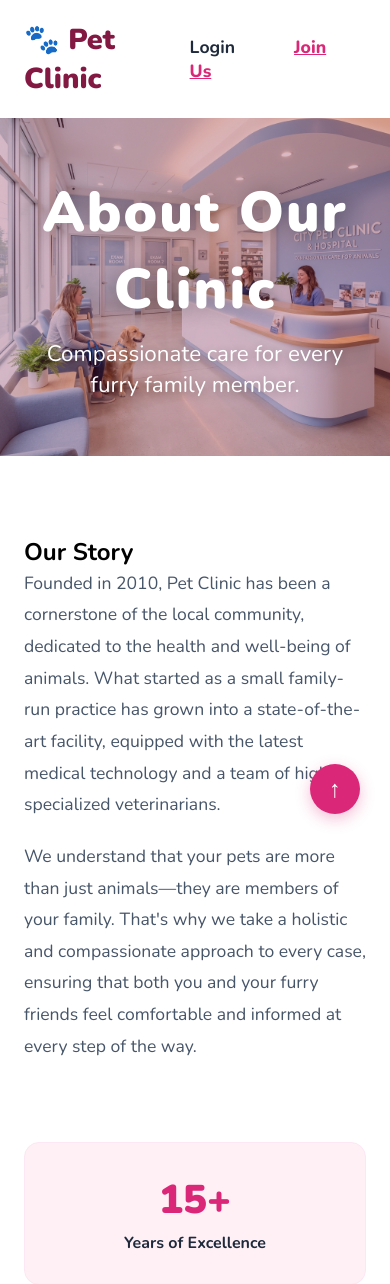
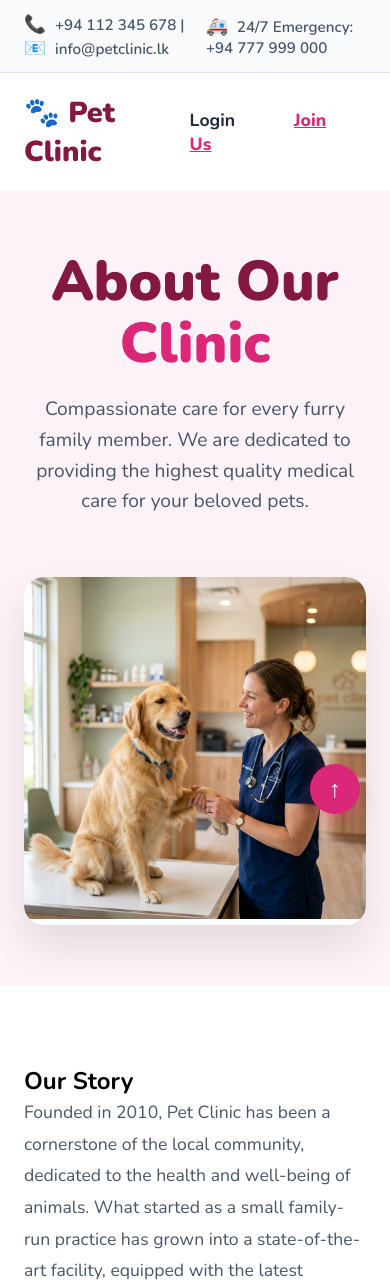
Before and after one commit to Keshani14/pet-clinic-system, a PHP site: page /?url=home/about in a window 390 px wide. Shown: the top 1284 px of the page. Run offline with PHP 8.4, Linux system fonts and the light colour scheme.

Commit message:
Revamp homepage/about layouts and styles
Add top contact/emergency bars to Home and About, convert About hero to a split layout with image and refined copy, and simplify Home hero with new subtitle and CTA. Update navigation: mark Home link active, add Blog link, and add .home-nav .active styles. Remove duplicated footer markup from both views and switch to including layouts/footer.php; adjust back-to-top markup. Styles: introduce .about-hero-split and related responsive rules, constrain hero image height and use object-fit: contain, and add navigation color/weight fixes.

```diff
--- a/app/views/about.php
+++ b/app/views/about.php
@@ -4,6 +4,17 @@ $pageDescription = 'Learn more about our dedicated team and our mission to provi
 $bodyClass       = 'page-about';
 require_once __DIR__ . '/layouts/header.php';
 ?>
+<body class="page-about">
+<div class="top-bar">
+    <div class="container top-bar-content">
+        <div class="contact-info">
+            <span class="icon">📞</span> +94 112 345 678 | <span class="icon">📧</span> info@petclinic.lk
+        </div>
+        <div class="emergency-info">
+            <span class="icon red">🚑</span> 24/7 Emergency: +94 777 999 000
+        </div>
+    </div>
+</div>
 
 <nav class="home-nav">
     <div class="container nav-content">
@@ -29,11 +40,15 @@ require_once __DIR__ . '/layouts/header.php';
     </div>
 </nav>
 
-<section class="about-hero-section" style="background-image: url('images/pet_clinic_hero_blue.png');">
-    <div class="hero-overlay"></div>
-    <div class="container hero-container">
-        <h1 class="hero-main-title">About Our Clinic</h1>
-        <p class="about-tagline">Compassionate care for every furry family member.</p>
+<section class="about-hero-split">
+    <div class="container hero-split-container">
+        <div class="hero-split-text">
+            <h1 class="hero-split-title">About Our <span>Clinic</span></h1>
+            <p class="hero-split-tagline">Compassionate care for every furry family member. We are dedicated to providing the highest quality medical care for your beloved pets.</p>
+        </div>
+        <div class="hero-split-image-container">
+            <img src="images/hero_banner.png" alt="Our Clinic">
+        </div>
     </div>
 </section>
 
@@ -68,26 +83,14 @@ require_once __DIR__ . '/layouts/header.php';
 </section>
 
 <section class="mission-section">
-    <div class="container text-center">
-        <h2 class="section-title">Our <span>Mission</span></h2>
+    <div class="container">
+        <h2 class="section-title text-center">Our <span>Mission</span></h2>
         <div class="mission-box">
             <p>"To provide world-class veterinary care through innovation, empathy, and a deep-rooted love for animals. We strive to enhance the bond between humans and their pets by ensuring a long, healthy, and happy life for every animal we treat."</p>
         </div>
     </div>
 </section>
 
-<footer class="home-footer">
-    <div class="container">
-        <div class="footer-content">
-            <div class="footer-brand">
-                <span class="footer-logo">🐾</span>
-                <h4>Pet Clinic</h4>
-            </div>
-            <p>&copy; <?php echo date('Y'); ?> Pet Clinic Management System. Delivering Excellence in Pet Care.</p>
-        </div>
-    </div>
-</footer>
-
 <a href="#" class="back-to-top" id="backToTop">
     <span>↑</span>
 </a>
--- a/public/css/style.css
+++ b/public/css/style.css
@@ -931,6 +931,12 @@ body.page-home {
     padding: 0;
 }
 
+/* ── 33. Navigation Fixes ─────────────── */
+.home-nav .active {
+    color: #db2777 !important;
+    font-weight: 800;
+}
+
 .nav-links-list li a {
     text-decoration: none;
     color: var(--gray-800);
@@ -1093,24 +1099,57 @@ body.page-about {
     padding: 0 24px;
 }
 
-.about-hero-section {
-    position: relative;
-    height: 40vh;
-    min-height: 300px;
-    background-size: cover;
-    background-position: center;
+.about-hero-split {
+    background: #fdf2f8; /* Nude/Light Pink Background */
+    padding: 60px 0;
+    overflow: hidden;
+}
+
+.hero-split-container {
     display: flex;
     align-items: center;
-    justify-content: center;
-    text-align: center;
-    color: #ffffff;
+    gap: 60px;
 }
 
-.about-tagline {
-    font-size: 1.4rem;
-    color: #ffffff;
-    margin-top: 10px;
-    text-shadow: 0 2px 10px rgba(0,0,0,0.3);
+.hero-split-text {
+    flex: 1;
+}
+
+.hero-split-title {
+    font-size: 3.5rem;
+    font-weight: 900;
+    color: #831843;
+    line-height: 1.1;
+    margin-bottom: 20px;
+}
+
+.hero-split-title span { color: #db2777; }
+
+.hero-split-tagline {
+    font-size: 1.2rem;
+    color: var(--gray-600);
+    line-height: 1.6;
+}
+
+.hero-split-image-container {
+    flex: 1;
+    height: 480px; /* Reduced height as requested */
+    border-radius: 20px;
+    overflow: hidden;
+    box-shadow: 0 20px 40px rgba(0,0,0,0.1);
+    background: #ffffff;
+}
+
+.hero-split-image-container img {
+    width: 100%;
+    height: 100%;
+    object-fit: contain; /* Show the full body without cropping */
+    background: #ffffff;
+}
+
+@media (max-width: 992px) {
+    .hero-split-container { flex-direction: column; text-align: center; }
+    .hero-split-image-container { width: 100%; height: 350px; }
 }
 
 .about-content-section {
```
Also changed, not shown: app/views/home.php (+16 -32 lines).
